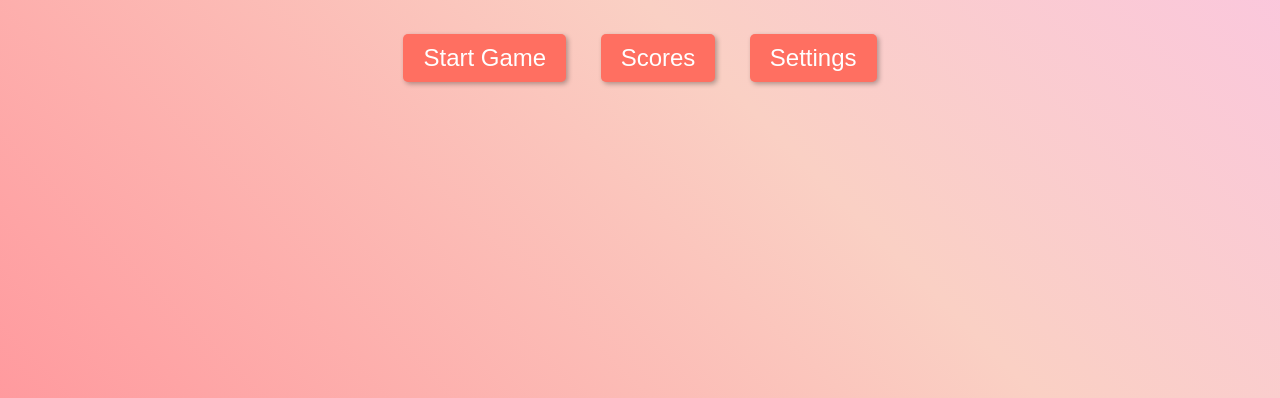
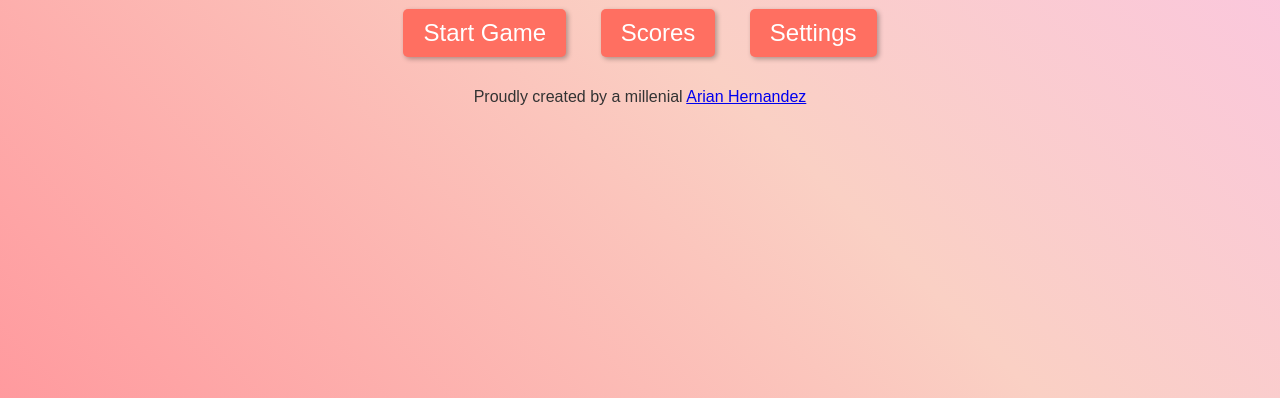
Before and after one commit to arian-hernandez/minesweeper-game, a website built with Vite: page index.html in a window 1280 px wide. Shown: the part 402-800 px from the top of the page. Built offline with nearby package versions, Linux system fonts and the light colour scheme.

Commit message:
Added copyright

```diff
--- a/css/offgame.css
+++ b/css/offgame.css
@@ -110,3 +110,7 @@ body {
   color: #ff0000;
   transform: scale(1.2);
 }
+
+.copyright{
+  color: #333;
+}
--- a/index.html
+++ b/index.html
@@ -14,6 +14,7 @@
       <button id="view-scores">Scores</button>
       <button id="settings">Settings</button>
     </div>
+    <p class="copyright">Proudly created by a millenial <a href="https://github.com/arian-hernandez" target="_blank">Arian Hernandez</a></p>
   </div>
 
   <div id="difficulty-modal" class="hidden">
@@ -39,5 +40,7 @@
   </div>
 
   <script src="src/offgame.js" type="module" defer></script>
+
+
 </body>
 </html>
```
